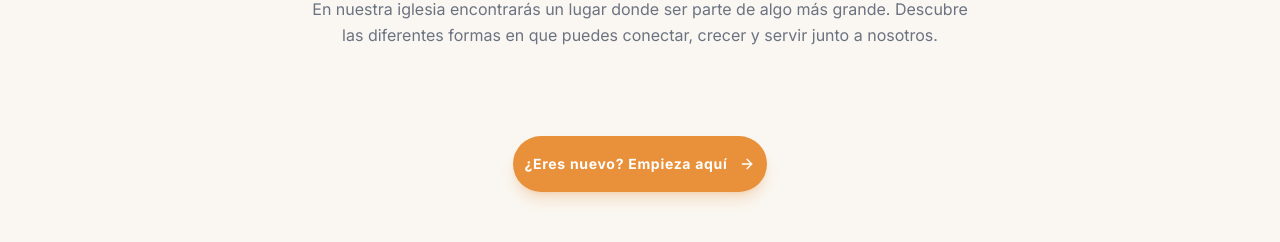
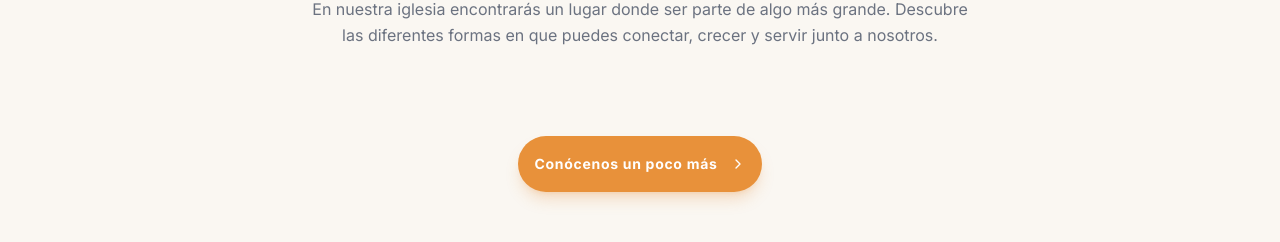
Before and after one commit to Jabbcode/iglesia_terres_d_lebre, a Next.js app: page / in a window 1280 px wide. Shown: the part 1115-1357 px from the top of the page. Built offline with nearby package versions, Linux system fonts and the light colour scheme; no server answers; the database is empty; a web font is replaced by a local one.

Commit message:
fix: cambio de texto en el boton de conocenos pantalla inicio

```diff
--- a/src/components/sections/cta-new.tsx
+++ b/src/components/sections/cta-new.tsx
@@ -1,5 +1,5 @@
 import Link from "next/link"
-import { ArrowRight } from "lucide-react"
+import { ChevronRight } from "lucide-react"
 import { Button } from "@/components/ui/button"
 
 export function CtaNew() {
@@ -13,10 +13,11 @@
         <Button
           asChild
           className="bg-amber shadow-amber/25 hover:bg-amber-dark hover:shadow-amber/30 h-14 rounded-full px-10 text-sm font-bold tracking-wider text-white shadow-lg hover:shadow-xl"
+          size={"lg"}
         >
           <Link href="/creencias" className="gap-3">
-            ¿Eres nuevo? Empieza aquí
-            <ArrowRight className="size-4" aria-hidden="true" />
+            Conócenos un poco más
+            <ChevronRight className="size-4" aria-hidden="true" />
           </Link>
         </Button>
       </div>
```
